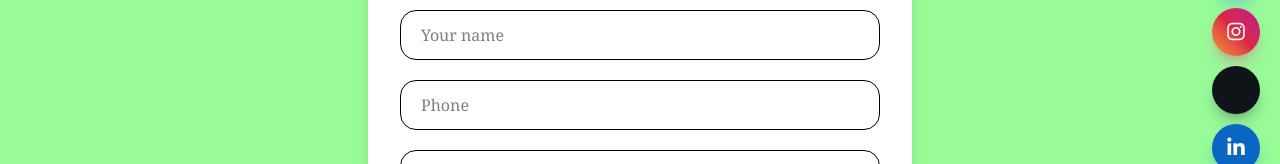
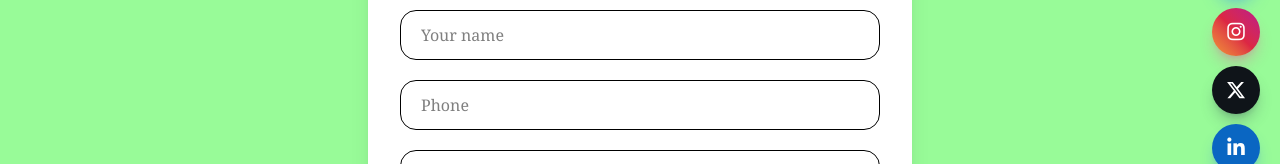
Before and after one commit to sprasadik2010/sanjeevani-new, a React (Vite) app: page /consult-now in a window 1280 px wide. Shown: the part 339-503 px from the top of the page. Built offline with nearby package versions, Linux system fonts and the light colour scheme; a web font is replaced by a local one.

Commit message:
Social media changes

```diff
--- a/src/components/common/StickyActions.tsx
+++ b/src/components/common/StickyActions.tsx
@@ -42,11 +42,12 @@ const socialLinks: SocialLink[] = [
     id: 'twitter',
     name: 'Twitter / X',
     url: 'https://twitter.com',
-    icon: 'fab fa-x-twitter',
+    icon: 'fab fa-twitter',
     bgColor: 'bg-[#0f1419]',
     hoverBg: 'hover:bg-black',
     shadowColor: 'shadow-gray-700/30',
   },
+
   {
     id: 'linkedin',
     name: 'LinkedIn',
@@ -106,7 +107,14 @@ const StickyActions: React.FC = () => {
                 `}
                 aria-label={`Visit our ${social.name}`}
               >
-                <i className={`${social.icon} text-lg sm:text-xl transition-transform duration-300 group-hover:rotate-6`}></i>
+                {social.id === 'twitter' ? (
+                  <svg className="w-4 h-4 sm:w-5 sm:h-5 fill-current text-white transition-transform duration-300 group-hover:rotate-6" viewBox="0 0 24 24">
+                    <path d="M18.244 2.25h3.308l-7.227 8.26 8.502 11.24H16.17l-5.214-6.817L4.99 21.75H1.68l7.73-8.835L1.254 2.25H8.08l4.713 6.231zm-1.161 17.52h1.833L7.084 4.126H5.117z"/>
+                  </svg>
+                ) : (
+                  <i className={`${social.icon} text-lg sm:text-xl transition-transform duration-300 group-hover:rotate-6`}></i>
+                )}
+
               </a>
             </div>
           );
```
